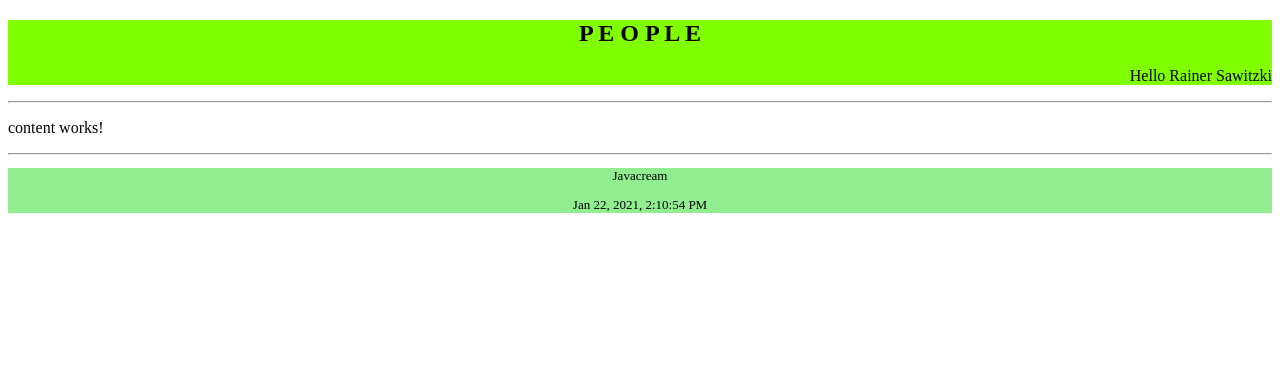
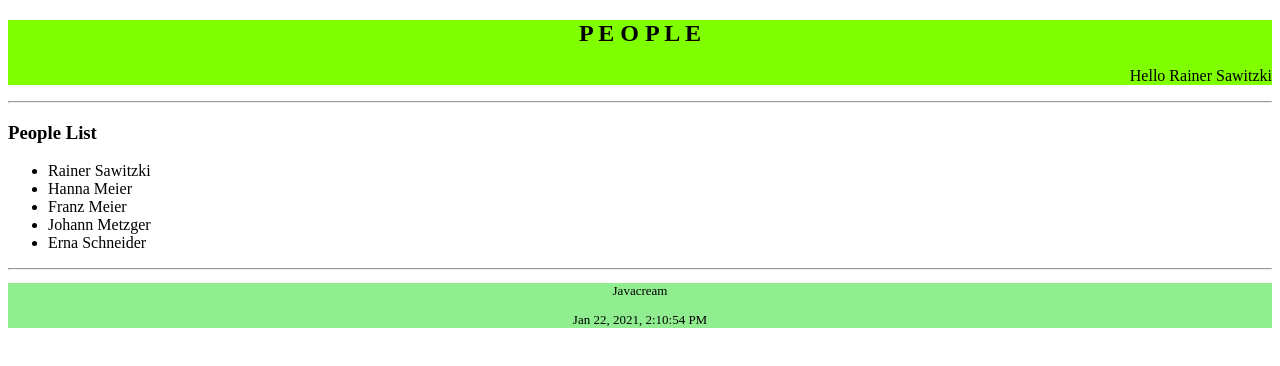
Before and after one commit to Javacream/org.javacream.training.angular, an Angular app in the folder training/: page / in a window 1280 px wide. Shown: the top 366 px of the page. Built offline with nearby package versions, Linux system fonts and the light colour scheme.

Commit message:
start peoplelist

```diff
--- a/training/src/app/app.module.ts
+++ b/training/src/app/app.module.ts
@@ -6,6 +6,7 @@ import { HeaderComponent } from './people/components/header/header.component';
 import { FooterComponent } from './people/components/footer/footer.component';
 import { ContentComponent } from './people/components/content/content.component';
 import { ClockComponent } from './util/components/clock/clock.component';
+import { PeopleListComponent } from './people/components/people-list/people-list.component';
 
 @NgModule({
   declarations: [
@@ -13,7 +14,8 @@ import { ClockComponent } from './util/components/clock/clock.component';
     HeaderComponent,
     FooterComponent,
     ContentComponent,
-    ClockComponent
+    ClockComponent,
+    PeopleListComponent
   ],
   imports: [
     BrowserModule
--- a/training/src/app/people/components/content/content.component.html
+++ b/training/src/app/people/components/content/content.component.html
@@ -1 +1,2 @@
-<p>content works!</p>
+<h3>People List</h3>
+<app-people-list></app-people-list>
--- /dev/null
+++ b/training/src/app/people/components/people-list/people-list.component.html
@@ -0,0 +1,6 @@
+<ul>
+<li *ngFor="let person of peopleList">
+    {{person.firstname}} {{person.lastname}}
+</li>
+
+</ul>
--- /dev/null
+++ b/training/src/app/people/components/people-list/people-list.component.ts
@@ -0,0 +1,17 @@
+import { Component, OnInit } from '@angular/core';
+import {people} from '../../model/people.data'
+@Component({
+  selector: 'app-people-list',
+  templateUrl: './people-list.component.html',
+  styleUrls: ['./people-list.component.css']
+})
+export class PeopleListComponent implements OnInit {
+
+  constructor() { }
+
+  ngOnInit(): void {
+  }
+
+  peopleList = Array.from(people.values())
+
+}
```
Also changed, not shown: training/src/app/people/components/people-list/people-list.component.css (added), 1 other file (tests, documents, lock files or other folders).
